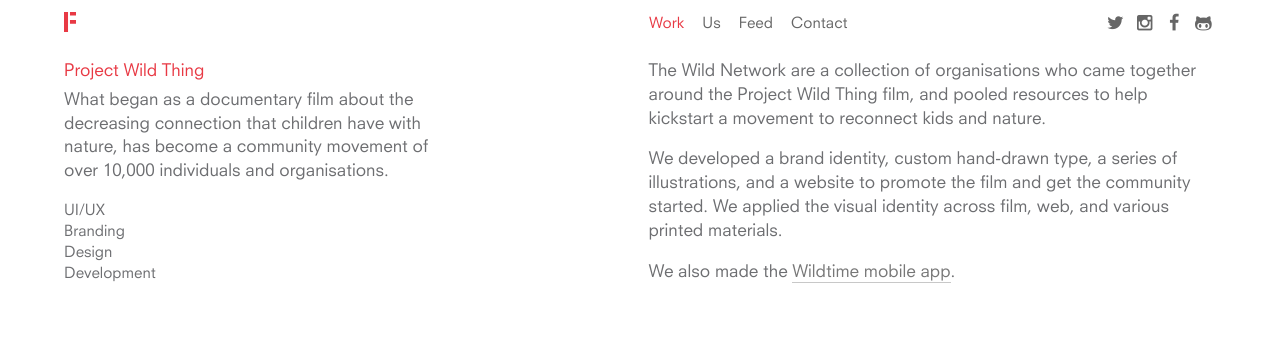
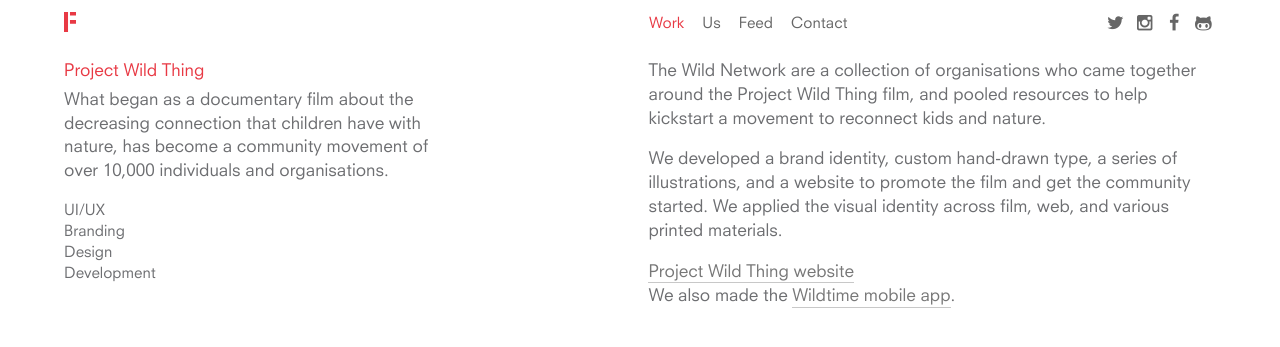
Before and after one commit to EMT/fieldwork-v2, a Jekyll site: the page built from _work/project-wild-thing.html, in a window 1280 px wide and 900 px high, scrolled down 681 px, cut to the strip 0-357 px from the top of the window. Shown: the top 347 px of the strip. Built offline with Jekyll 4.4.1, drawn with Linux system fonts in a browser that asks for light colours; nearby versions of some CDN libraries.

Commit message:
Add link to PWT website.

```diff
--- a/_work/project-wild-thing.html
+++ b/_work/project-wild-thing.html
@@ -30,7 +30,10 @@
 		<div class="section-text section-text--large">
 			<p>The Wild Network are a collection of organisations who came together around the Project Wild Thing film, and pooled resources to help kickstart a movement to reconnect kids and nature.</p>
 			<p>We developed a brand identity, custom hand-drawn type, a series of illustrations, and a website to promote the film and get the community started. We applied the visual identity across film, web, and various printed materials.</p>
-			<p>We also made the <a href="{{ site.baseurl }}/work/wildtime">Wildtime mobile app</a>.</p>
+			<ul>
+				<li><a href="http://projectwildthing.com/">Project Wild Thing website</a></li>
+				<li>We also made the <a href="{{ site.baseurl }}/work/wildtime">Wildtime mobile app</a>.</li>
+			</ul>
 		</div>
 	</div>
 
```
